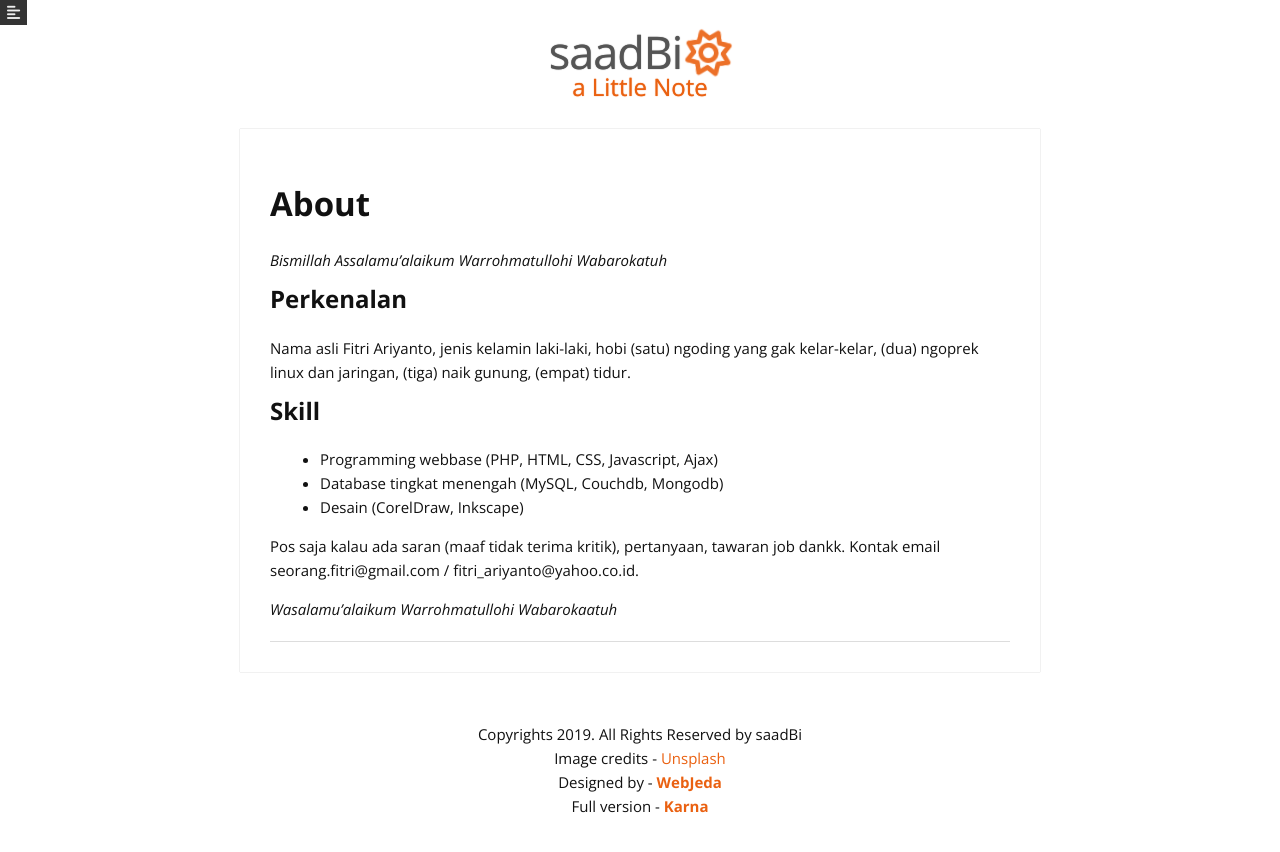
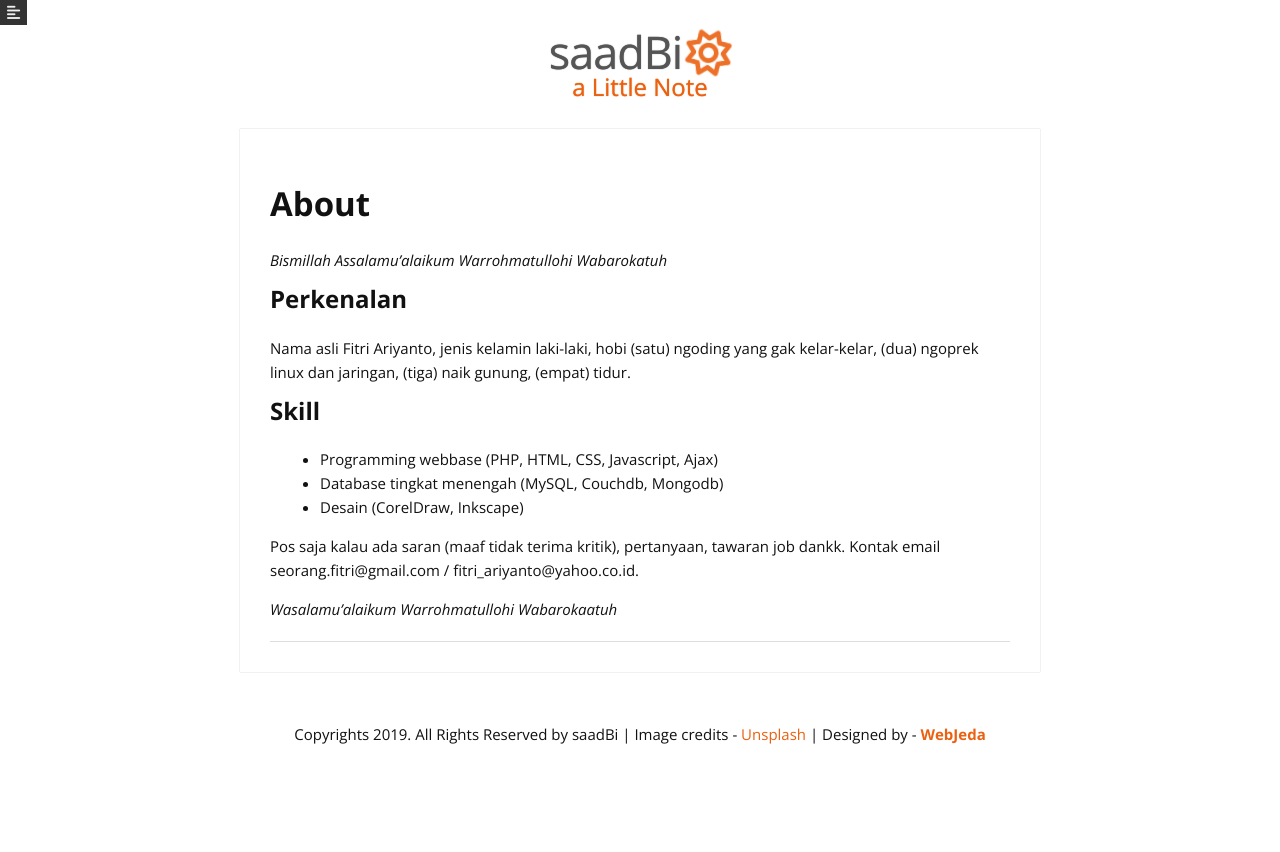
Before and after one commit to masari3/saadbi.github.io, a Jekyll site: the page built from _pages/about.md, in a window 1280 px wide. Shown: the top 852 px of the page. Built offline with Jekyll 4.4.1, drawn with Linux system fonts in a browser that asks for light colours; nearby versions of some CDN libraries.

Commit message:
Update footer.html

```diff
--- a/_includes/footer.html
+++ b/_includes/footer.html
@@ -1,6 +1,7 @@
 <footer>
-    <p style="margin: 0">Copyrights {{site.time | date: '%Y'}}. All Rights Reserved by {{site.title}}</p>
-    <p style="margin: 0">Image credits - <a href="https://unsplash.com/" target="_blank">Unsplash</a></p>
-    <p style="margin: 0">Designed by - <a href="https://webjeda.com/" target="_blank"><strong>WebJeda</strong></a></p>
-     <p style="margin: 0">Full version - <a href="{{site.full-version}}" target="_blank"><strong>Karna</strong></a></p>
+    <p style="margin: 0">
+        Copyrights {{site.time | date: '%Y'}}. All Rights Reserved by {{site.title}} |
+        Image credits - <a href="https://unsplash.com/" target="_blank">Unsplash</a> |
+        Designed by - <a href="https://webjeda.com/" target="_blank"><strong>WebJeda</strong></a>
+    </p>
 </footer>
```
